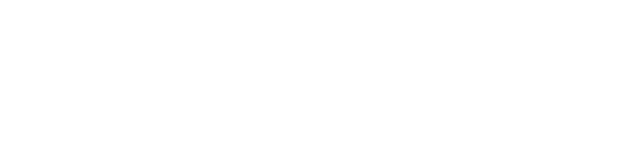
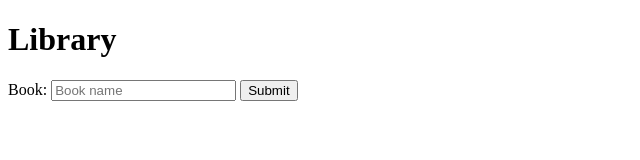
Before and after one commit to anapdh/js-library, a plain HTML site: page index.html in a window 1280 px wide. Shown: the whole page, without its empty margins (0-640 px from the left). Drawn offline with Linux system fonts and the light colour scheme.

Commit message:
Add fields to the HTML view

```diff
--- a/index.html
+++ b/index.html
@@ -11,7 +11,12 @@
 </head>
 
 <body>
-
+  <h1>Library</h1>
+  <form class="form" action="index.html" method="post">
+    <label for="book">Book:</label>
+    <input type="text" name="book" placeholder="Book name">
+    <input type="submit" name="submit" value="Submit">
+  </form>
 </body>
 
 </html>
```
